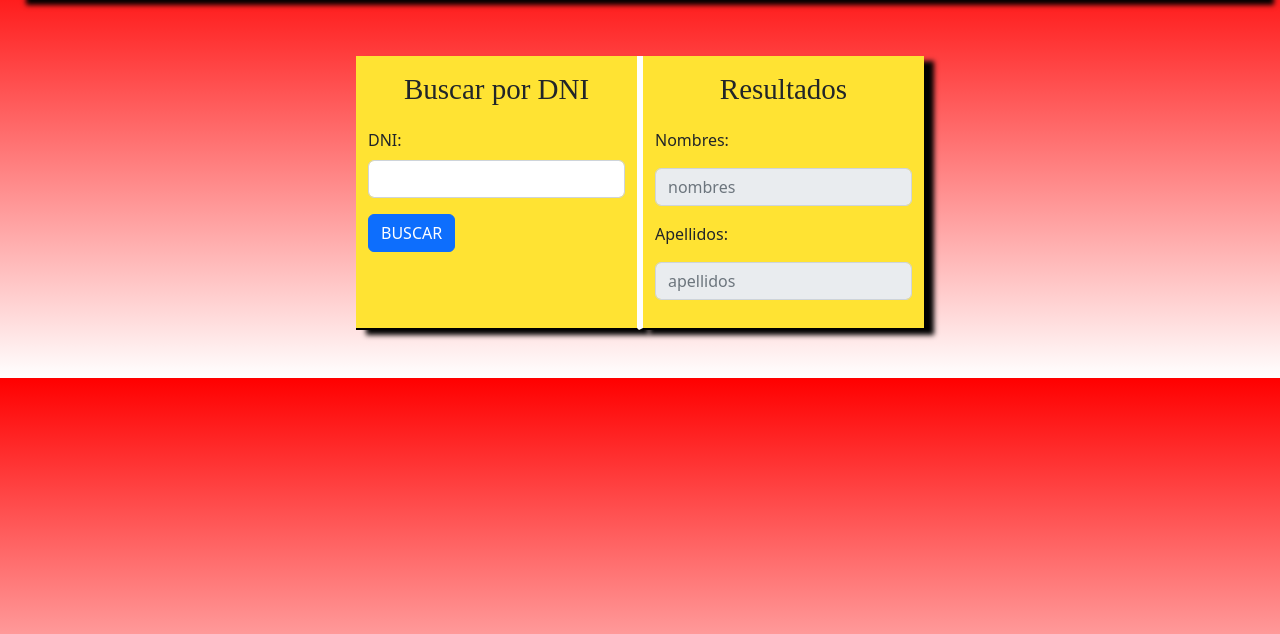
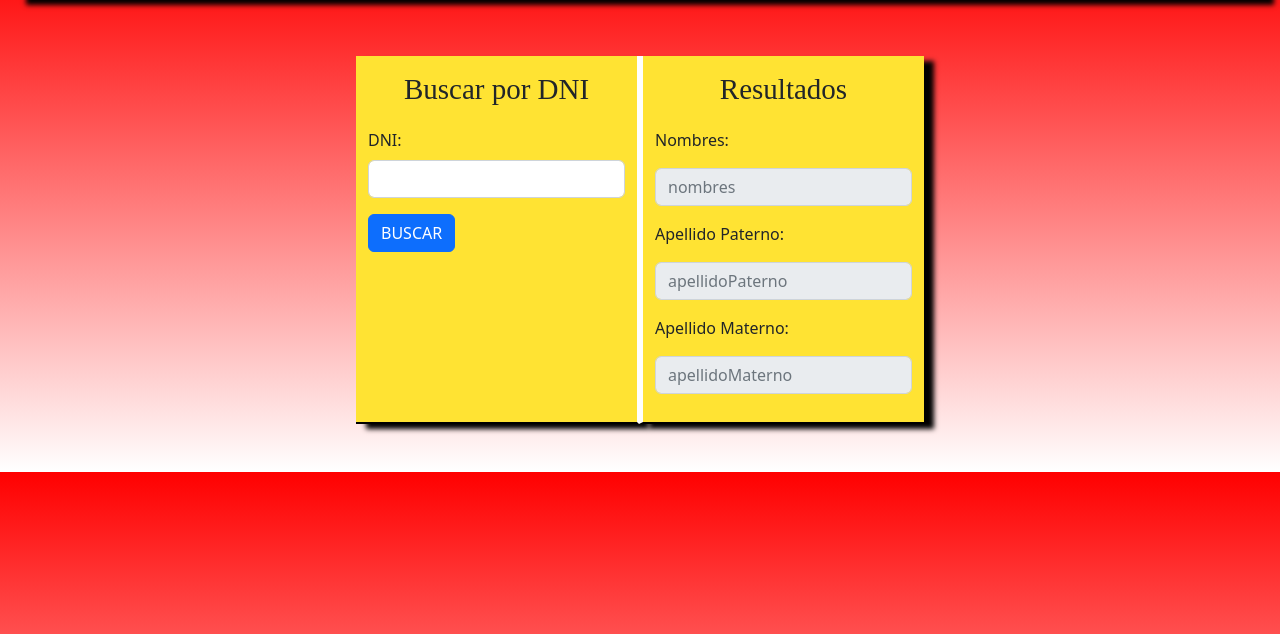
Before and after one commit to snayder123/TC1, a PHP site: page / in a window 1280 px wide. Shown: the part 48-682 px from the top of the page. Run offline with PHP 8.4, Linux system fonts and the light colour scheme; some web fonts are replaced.

Commit message:
Update index.php

```diff
--- a/index.php
+++ b/index.php
@@ -33,8 +33,13 @@
             <label for="nombres">Nombres:</label>
             <input type="text" id="nombres" name="nombres" placeholder="nombres" class="form-control my-3"disabled>
 
-            <label for="apellidos">Apellidos:</label>
-            <input type="text" id="apellidos" name="apellidos" class="form-control my-3"disabled placeholder="apellidos">
+            <label for="apellidos">Apellido Paterno:</label>
+            <input type="text" id="apellidoP" name="apellidos" class="form-control my-3"disabled placeholder="apellidoPaterno">
+
+            <label for="apellidos">Apellido Materno:</label>
+            <input type="text" id="apellidoM" name="apellidos" class="form-control my-3"disabled placeholder="apellidoMaterno">
+
+
           </div>
       </div>
 
@@ -108,7 +113,8 @@
       success:function(r){
         if(r.numeroDocumento==dni){
           $('#nombres').val(r.nombres);
-          $('#apellidos').val(r.apellidoMaterno);
+          $('#apellidoP').val(r.apellidoPaterno);
+          $('#apellidoM').val(r.apellidoMaterno);
         }else{
           alert('error');
         }
```
